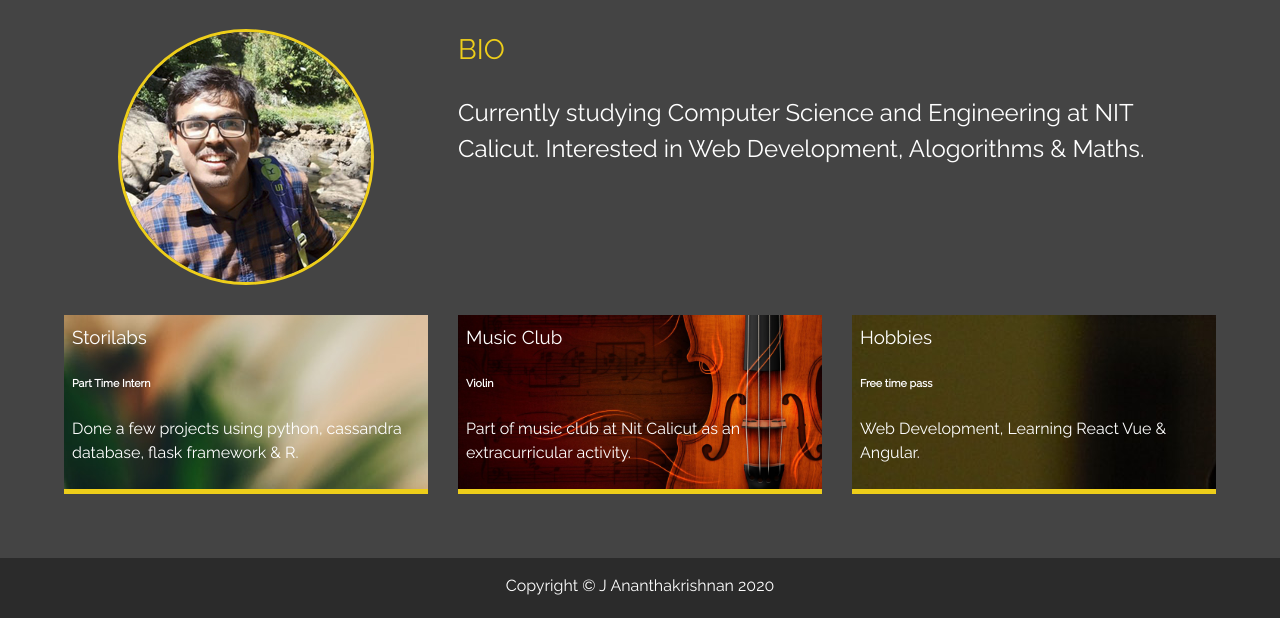
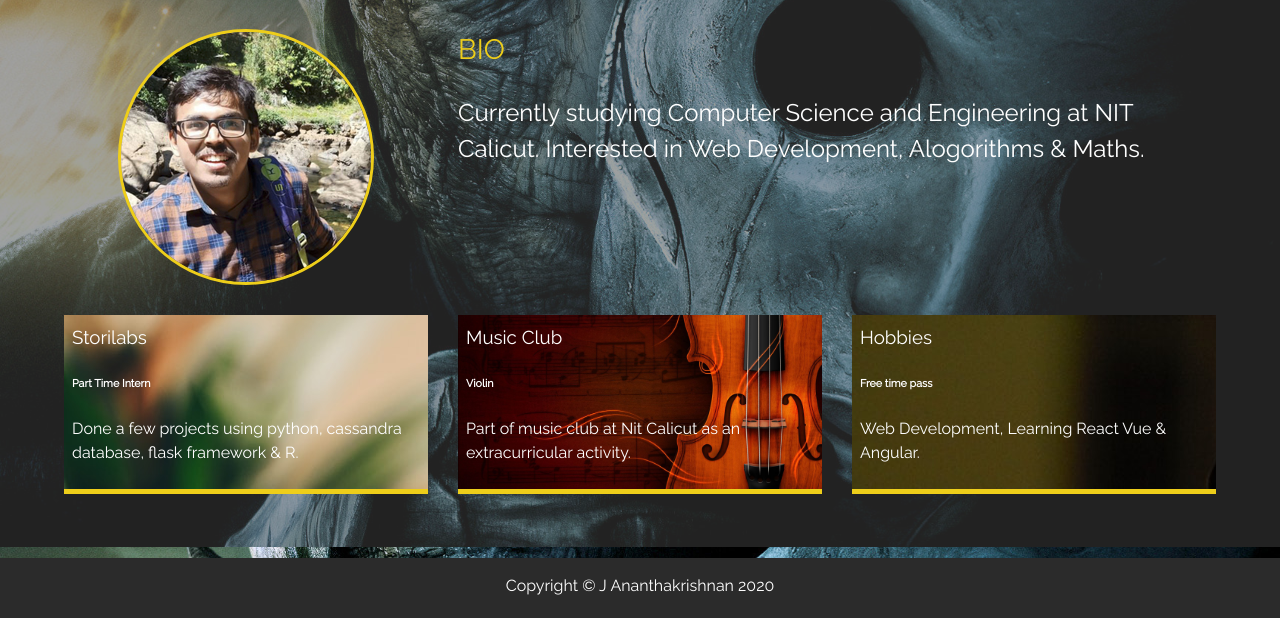
Before and after one commit to JAnanthakrishnan/OldPortfolio, a plain HTML site: page about.html in a window 1280 px wide. Shown: the part 253-871 px from the top of the page. Drawn offline with Linux system fonts and the light colour scheme.

Commit message:
background image

```diff
--- a/about.html
+++ b/about.html
@@ -17,7 +17,7 @@
     <title>About Me</title>
   </head>
 
-  <body>
+  <body id="bg-img">
     <header>
       <div class="menu-btn">
         <div class="btn-line"></div>
```
Also changed, not shown: contact.html (+1 -1 lines), work.html (+1 -1 lines).
